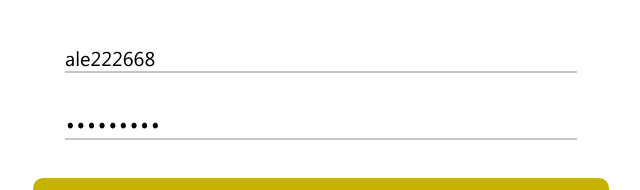
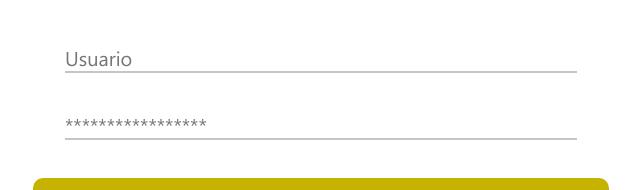
Before and after one commit to AngelCruz2001/ale-teachers, a Next.js app: page / in a window 1280 px wide. Shown: the part 389-579 px from the top of the page, without its empty margins (319-959 px from the left). Built offline with nearby package versions, Linux system fonts and the light colour scheme; no server answers; sample sign-in values are in the browser's storage.

Commit message:
Removing default values from login

```diff
--- a/src/components/login/Login.tsx
+++ b/src/components/login/Login.tsx
@@ -11,8 +11,8 @@ export const Login = () => {
 
   const { errors, handleChange, values, handleSubmit } = useFormik({
     initialValues: {
-      id: "ale222668",
-      password: "ale222668",
+      id: "",
+      password: "",
     },
 
     onSubmit: (values) => {
```
